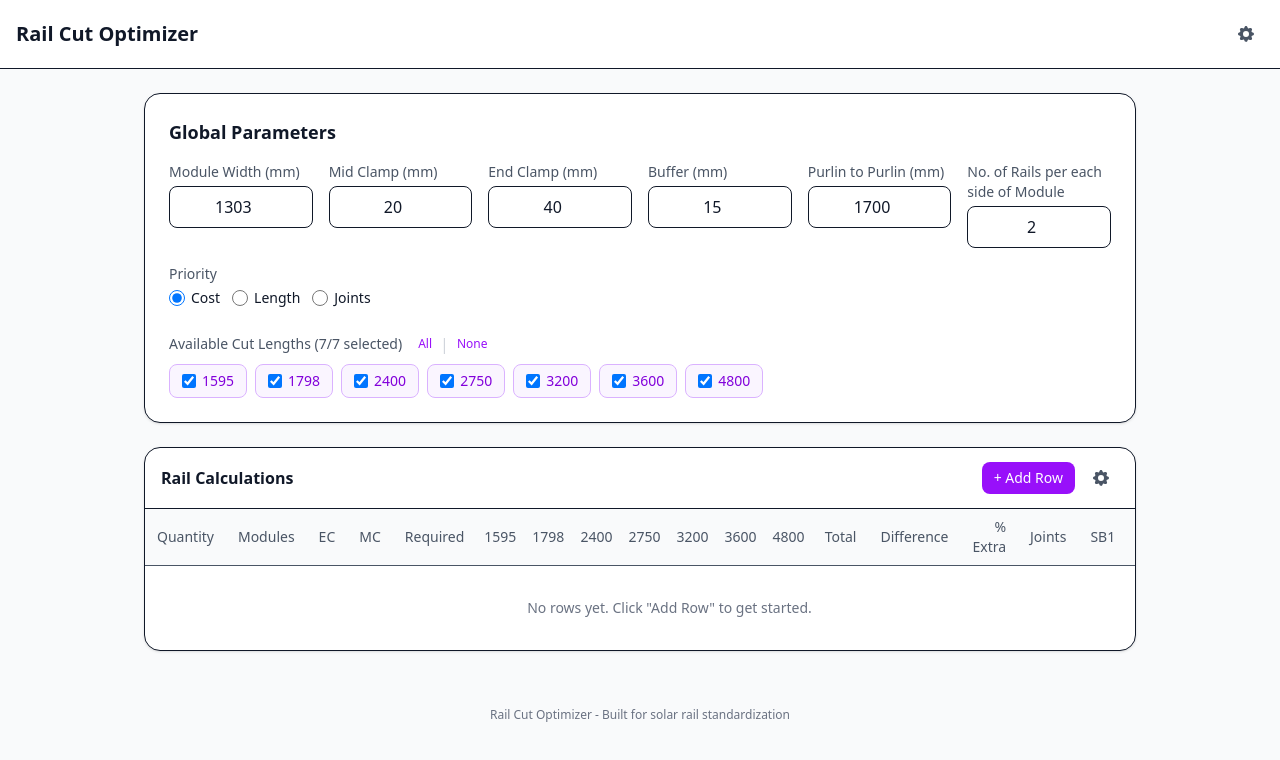
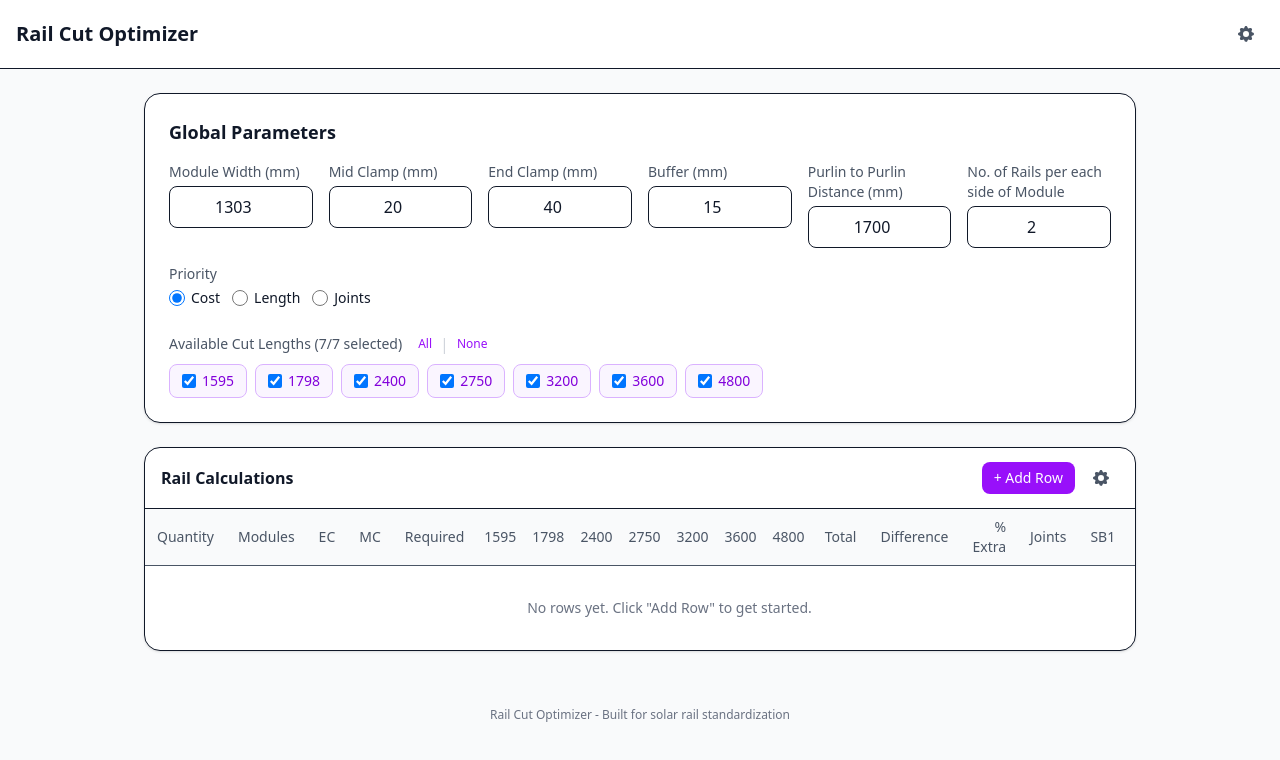
Before and after one commit to abujawed11/knapsack-tool, a React (Vite) app in the folder knapsack-front/: page / in a window 1280 px wide. Shown: the top 760 px of the page. Built offline with nearby package versions, Linux system fonts and the light colour scheme.

Commit message:
updated label

```diff
--- a/knapsack-front/src/components/GlobalInputs.jsx
+++ b/knapsack-front/src/components/GlobalInputs.jsx
@@ -89,7 +89,7 @@
           />
         </div>
         <div>
-          <label className="block text-sm text-gray-600 mb-1">Purlin to Purlin (mm)</label>
+          <label className="block text-sm text-gray-600 mb-1">Purlin to Purlin Distance (mm)</label>
           <input
             type="number"
             value={purlinDistance}
```
